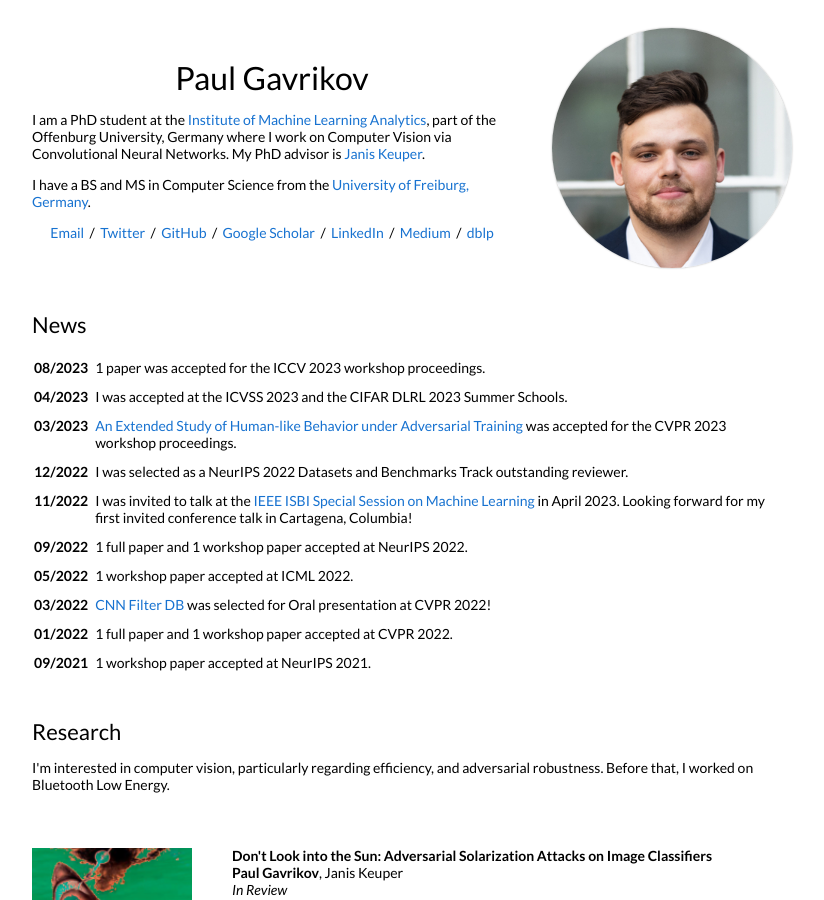
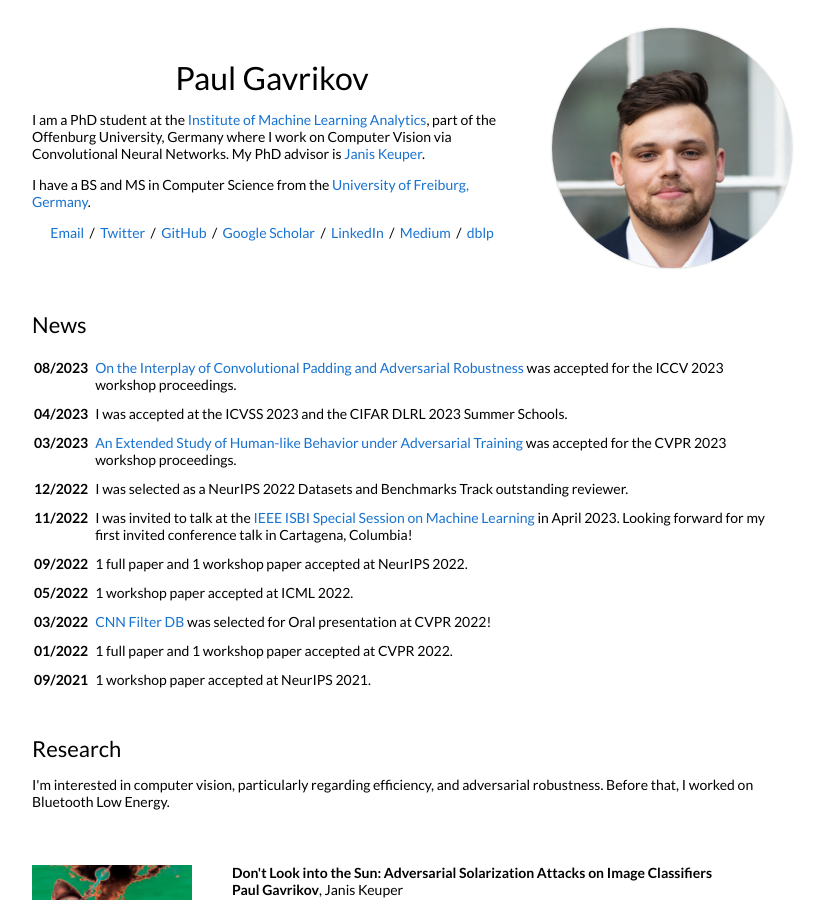
Before and after one commit to paulgavrikov/paulgavrikov.github.io, a Jekyll site: the page built from _posts/2018-05-15-intro.markdown, in a window 1280 px wide and 900 px high. Shown: the whole window, without its empty margins (228-1052 px from the left). Built offline with Jekyll 4.4.1, drawn with Linux system fonts in a browser that asks for light colours.

Commit message:
adding link to news

```diff
--- a/_data/news.yml
+++ b/_data/news.yml
@@ -1,6 +1,6 @@
 - news_entry:
   date: 08/2023
-  text: 1 paper was accepted for the ICCV 2023 workshop proceedings.
+  text: <a href="http://arxiv.org/abs/2308.06612">On the Interplay of Convolutional Padding and Adversarial Robustness</a> was accepted for the ICCV 2023 workshop proceedings.
 - news_entry:
   date: 04/2023
   text: I was accepted at the ICVSS 2023 and the CIFAR DLRL 2023 Summer Schools.
```
